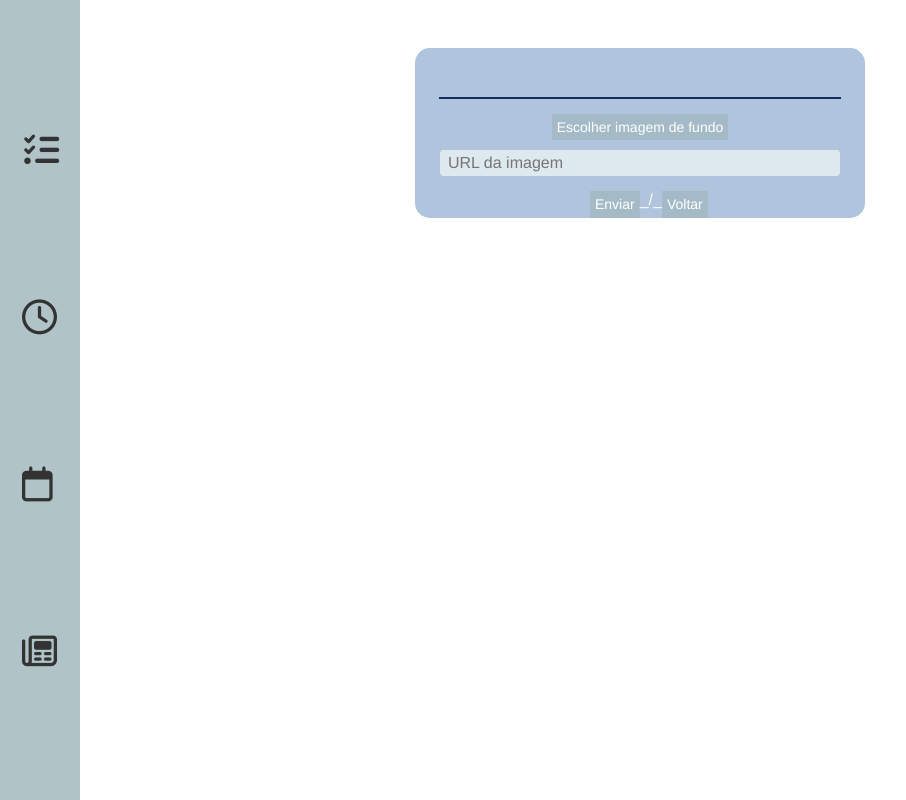
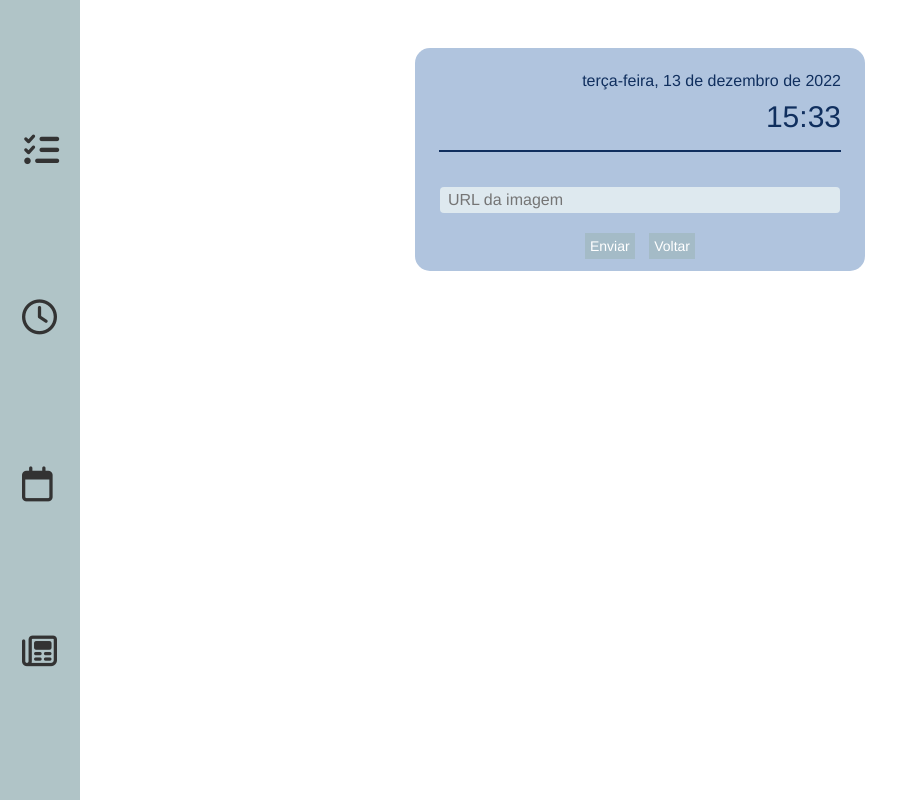
Before and after one commit to SanX0000/To-Do-List, a plain HTML site: page imagem-de-fundo.html in a window 1280 px wide. Shown: the whole page, without its empty margins (0-906 px from the left). Drawn offline with Linux system fonts and the light colour scheme.

Commit message:
melhorada pagina de enviar imagem

```diff
--- a/css/style.css
+++ b/css/style.css
@@ -301,10 +301,9 @@ select {
 
 .send-cancel {
   display: flex;
-  width: 100px;
+  width: 110px;
   justify-content: space-between;
-  margin: 15px;
-  margin-bottom: 105px;
+  margin: 20px;
 }
 .send-cancel p {
   color: white;
@@ -315,6 +314,7 @@ select {
   border: none;
   border-radius: 4px;
   width: 400px;
+  margin-top: 20px;
 }
 
 .hide {
--- a/imagem-de-fundo.html
+++ b/imagem-de-fundo.html
@@ -61,12 +61,10 @@
         <div class="date"></div>
         <div class="time"></div>
         <div class="change-img">
-            <button id="img-btn-choose" class="img-btn">Escolher imagem de fundo</button>
             <div class="toggle-btn">
                 <input title="Insira aqui o link da imagem" placeholder="URL da imagem" type="text" class="img-input">
                 <div class="send-cancel">
                     <button class="img-btn send">Enviar</button>
-                    <p> _/_ </p>
                     <button id="img-btn-cancel" class="img-btn"><a href="./index.html">Voltar</a></button>
                 </div>
             </div>
--- a/imagem.js
+++ b/imagem.js
@@ -1,3 +1,17 @@
+// date
+const dateDiv = document.querySelector('.date')
+const timeDiv = document.querySelector('.time')
+
+
+
+const addDate = () => {
+  let todayDate = new Date()
+  dateDiv.classList.add('today-date')
+  dateDiv.innerHTML = todayDate.toLocaleString('pt-BR', {dateStyle: 'full'})
+  timeDiv.innerHTML = todayDate.toLocaleString('pt-BR', {timeStyle: 'short'})
+}
+addDate()
+
 // Change background image
 const imgInput = document.querySelector(".img-input");
 const imgBtnSend = document.querySelector(".send");
```
